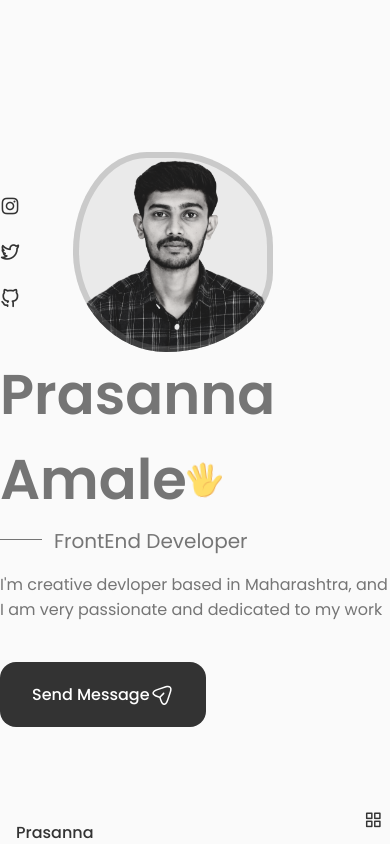
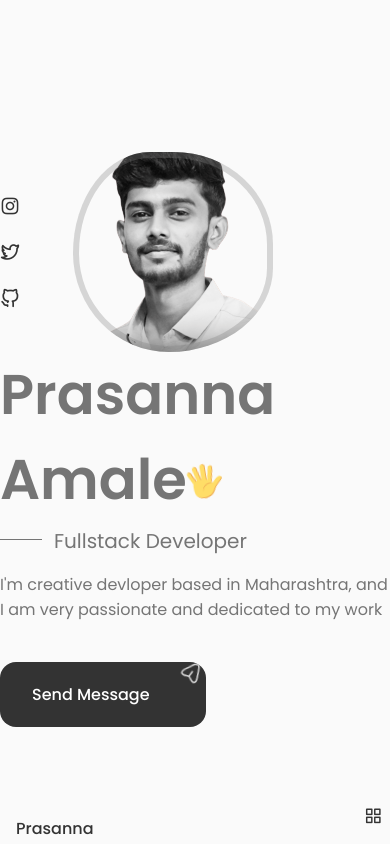
Before and after one commit to PrasannaAmale11/PersonalPortfolio, a React (Create React App) app: page / in a window 390 px wide. Shown: the top 844 px of the page. Built offline with nearby package versions, Linux system fonts and the light colour scheme.

Commit message:
added new pfp and fixed some UI for small mobile devices

```diff
--- a/src/components/header/header.css
+++ b/src/components/header/header.css
@@ -60,8 +60,7 @@
 *{
   margin: 0;
   padding: 0;
-  box-sizing: 0;
-
+  box-sizing: border-box;
 }
 
 html{
@@ -183,6 +182,7 @@ img{
     justify-content: space-between;
     align-items: center;
     column-gap: 1rem;
+    padding-bottom: 0.5rem;
 }
 
 .nav__logo,.nav__toggle{
--- a/src/components/home/Data.jsx
+++ b/src/components/home/Data.jsx
@@ -56,10 +56,10 @@ const Data = () => {
                     fill="#EBA352"
                   ></path>
                 </svg></h1>
-                <h3 className="home__subtitle"> FrontEnd Developer
+                <h3 className="home__subtitle"> Fullstack Developer
                 </h3>
                 <p className="home__description">I'm creative devloper based in Maharashtra, and I am very passionate and dedicated to my work</p>
-<a href="#contact" className="button button--flex">
+<a href="#contact" className="button button--flex sendMessageHome">
     Send Message
     <svg
                   classname="button__icon"
@@ -68,6 +68,9 @@ const Data = () => {
                   height="24"
                   viewBox="0 0 24 24"
                   fill="none"
+                  style={{
+                    animation:'flyAway 2s infinite'
+                  }}
                 >
                   <path
                     d="M14.2199 21.9352C13.0399 21.9352 11.3699 21.1052 10.0499 17.1352L9.32988 14.9752L7.16988 14.2552C3.20988 12.9352 2.37988 11.2652 2.37988 10.0852C2.37988 8.91525 3.20988 7.23525 7.16988 5.90525L15.6599 3.07525C17.7799 2.36525 19.5499 2.57525 20.6399 3.65525C21.7299 4.73525 21.9399 6.51525 21.2299 8.63525L18.3999 17.1252C17.0699 21.1052 15.3999 21.9352 14.2199 21.9352ZM7.63988 7.33525C4.85988 8.26525 3.86988 9.36525 3.86988 10.0852C3.86988 10.8052 4.85988 11.9052 7.63988 12.8252L10.1599 13.6652C10.3799 13.7352 10.5599 13.9152 10.6299 14.1352L11.4699 16.6552C12.3899 19.4352 13.4999 20.4252 14.2199 20.4252C14.9399 20.4252 16.0399 19.4352 16.9699 16.6552L19.7999 8.16525C20.3099 6.62525 20.2199 5.36525 19.5699 4.71525C18.9199 4.06525 17.6599 3.98525 16.1299 4.49525L7.63988 7.33525Z"
--- a/src/components/home/home.css
+++ b/src/components/home/home.css
@@ -73,6 +73,22 @@
     }
   }
 
+  @keyframes flyAway {
+    0% {
+      transform: translateY(0) rotate(0deg);
+      opacity: 1;
+    }
+    50% {
+        transform: translateY(-23px) translateX(31px) rotate(-8deg);
+        opacity: 0.8;
+    }
+    100% {
+      transform: translateY(-200px) translateX(100px) rotate(-15deg);
+      opacity: 0;
+      pointer-events: none;
+    }
+  }
+
 
 
   .home__hand {
@@ -135,6 +151,7 @@
     max-width: 400px;
     margin-bottom: var(--mb-3);
 }
+
 
 
 /* ------------------Media Queries --------------------*/
@@ -209,5 +226,8 @@
     width: 22px;
     height: 22px;
   }
+  .main{
+    margin-left: 1rem;
+  }
 
 }
```
Also changed, not shown: src/assests/Profile.png.
